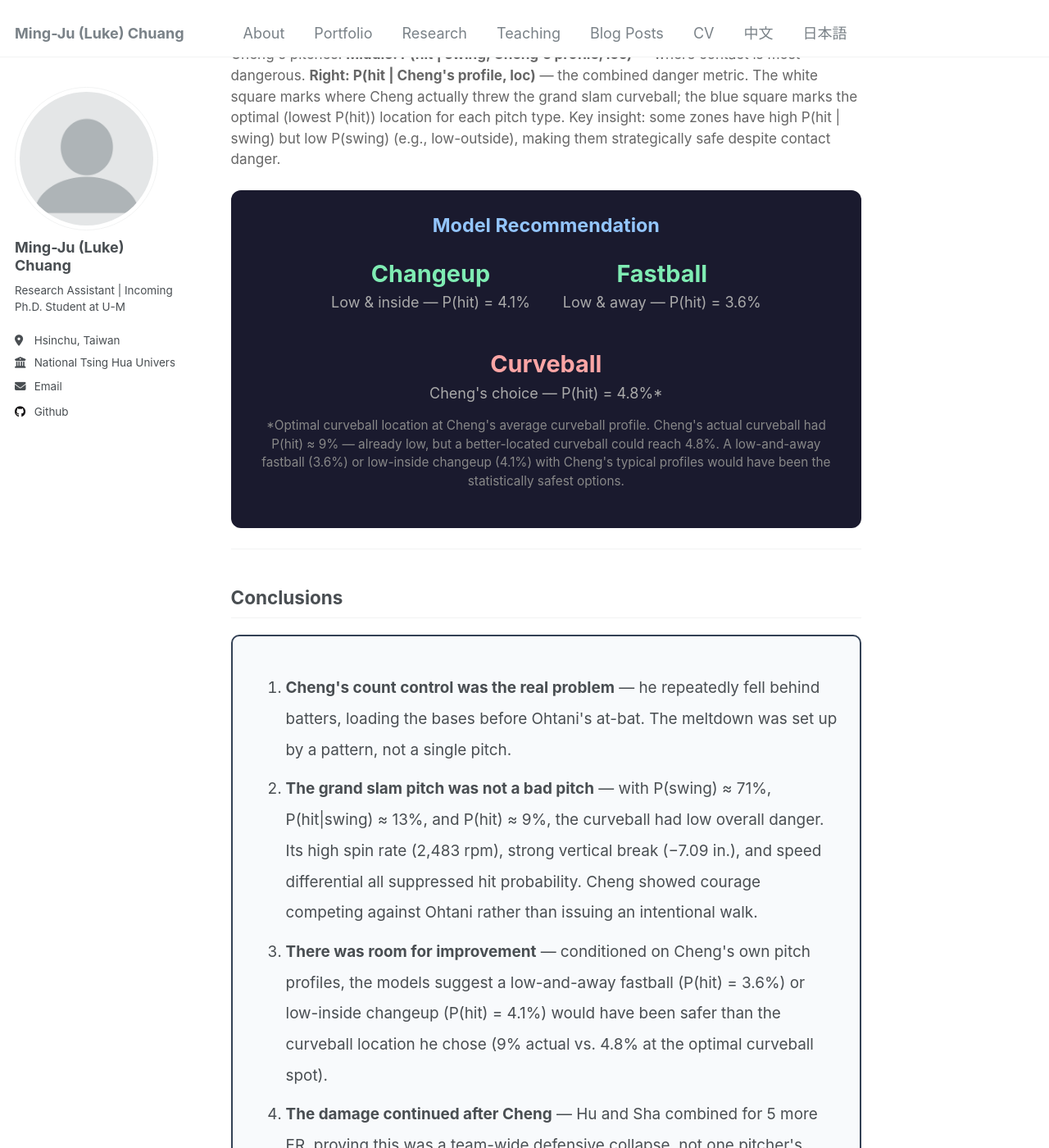
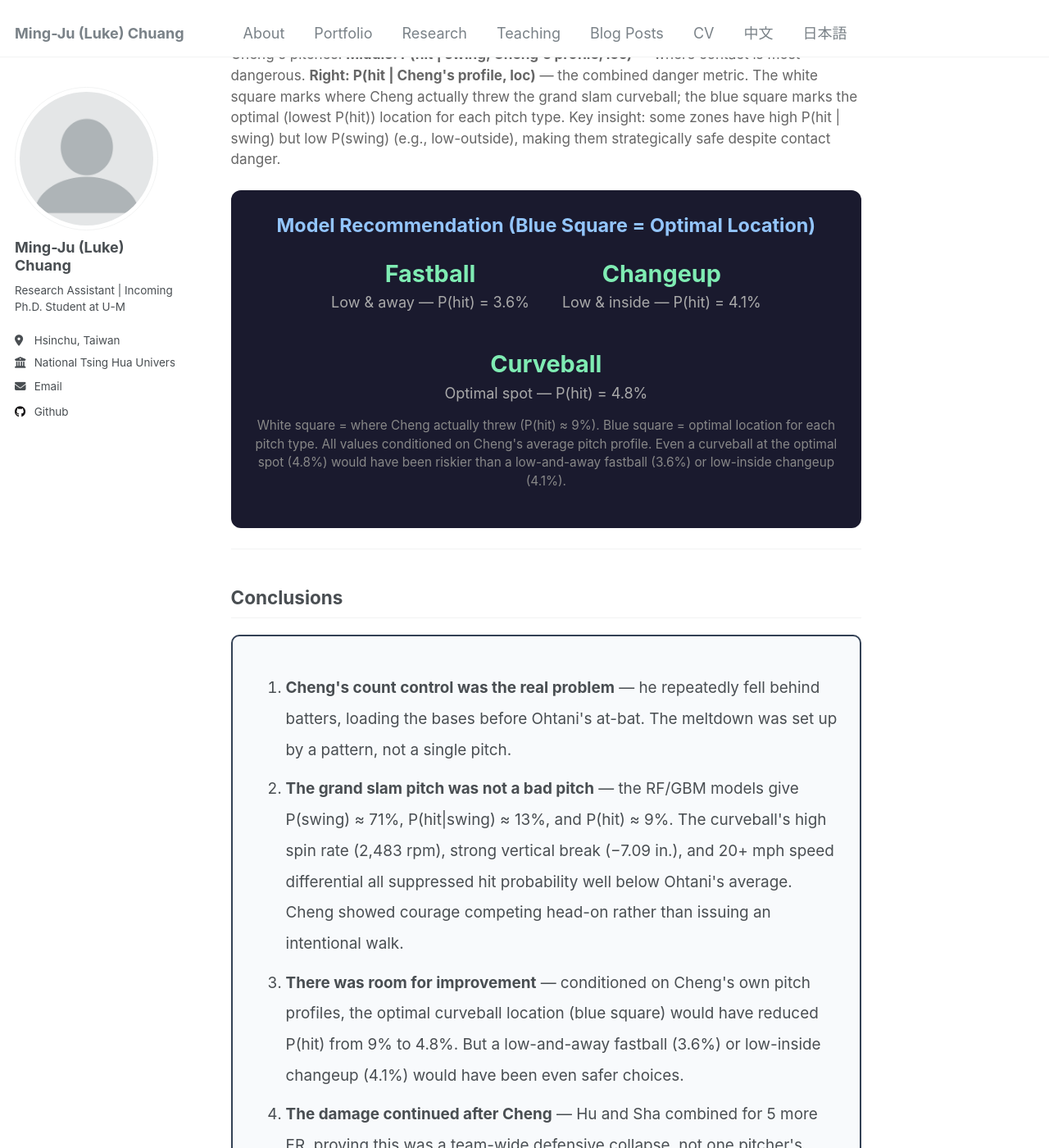
Before and after one commit to LukeChuang890212/LukeChuang890212.github.io, a Jekyll site: the page built from _portfolio/portfolio-98-baseball-jpn.md, in a window 1280 px wide and 1400 px high, scrolled down 8144 px. Shown: the whole window at 82% size. Built offline with Jekyll 4.4.1, drawn with Linux system fonts in a browser that asks for light colours.

Commit message:
Fix recommendation card and conclusions to match strategy figure
- Recommendation card now references white square (actual) vs blue
  square (optimal) markers matching the figure
- Removed confusing "Cheng's choice" label from curveball card
- Conclusions reference blue square and clarify 9% → 4.8% improvement
- All values clearly noted as conditioned on Cheng's pitch profile

Co-Authored-By: Claude Opus 4.6 <noreply@anthropic.com>

```diff
--- a/_portfolio/portfolio-98-baseball-jpn.md
+++ b/_portfolio/portfolio-98-baseball-jpn.md
@@ -152,13 +152,13 @@ collection: portfolio
 <p style="color: #666; font-size: 0.95em;">GBM & RF ensemble average, conditioned on <strong>Cheng's average pitch profile</strong> for each pitch type on a 2-1 count. Each row is one of Cheng's four pitches (Four-Seam Fastball, Curveball, Changeup, Slider). <strong>Left: P(swing | Cheng's profile, loc)</strong> — where Ohtani would offer against Cheng's pitches. <strong>Middle: P(hit | swing, Cheng's profile, loc)</strong> — where contact is most dangerous. <strong>Right: P(hit | Cheng's profile, loc)</strong> — the combined danger metric. The white square marks where Cheng actually threw the grand slam curveball; the blue square marks the optimal (lowest P(hit)) location for each pitch type. Key insight: some zones have high P(hit | swing) but low P(swing) (e.g., low-outside), making them strategically safe despite contact danger.</p>
 
 <div style="background: #1a1a2e; padding: 25px; border-radius: 12px; margin: 25px 0; text-align: center;">
-  <p style="color: #93c5fd; font-size: 1.3em; font-weight: bold; margin: 0;">Model Recommendation</p>
+  <p style="color: #93c5fd; font-size: 1.3em; font-weight: bold; margin: 0;">Model Recommendation (Blue Square = Optimal Location)</p>
   <div style="display: flex; justify-content: center; gap: 40px; margin-top: 20px; flex-wrap: wrap;">
+    <div><span style="font-size: 1.6em; font-weight: bold; color: #7fecb3;">Fastball</span><br><span style="color: #aaa;">Low & away — P(hit) = 3.6%</span></div>
     <div><span style="font-size: 1.6em; font-weight: bold; color: #7fecb3;">Changeup</span><br><span style="color: #aaa;">Low & inside — P(hit) = 4.1%</span></div>
-    <div><span style="font-size: 1.6em; font-weight: bold; color: #7fecb3;">Fastball</span><br><span style="color: #aaa;">Low & away — P(hit) = 3.6%</span></div>
-    <div><span style="font-size: 1.6em; font-weight: bold; color: #fca5a5;">Curveball</span><br><span style="color: #aaa;">Cheng's choice — P(hit) = 4.8%*</span></div>
+    <div><span style="font-size: 1.6em; font-weight: bold; color: #7fecb3;">Curveball</span><br><span style="color: #aaa;">Optimal spot — P(hit) = 4.8%</span></div>
   </div>
-  <p style="color: #888; font-size: 0.85em; margin-top: 15px;">*Optimal curveball location at Cheng's average curveball profile. Cheng's actual curveball had P(hit) ≈ 9% — already low, but a better-located curveball could reach 4.8%. A low-and-away fastball (3.6%) or low-inside changeup (4.1%) with Cheng's typical profiles would have been the statistically safest options.</p>
+  <p style="color: #888; font-size: 0.85em; margin-top: 15px;">White square = where Cheng actually threw (P(hit) ≈ 9%). Blue square = optimal location for each pitch type. All values conditioned on Cheng's average pitch profile. Even a curveball at the optimal spot (4.8%) would have been riskier than a low-and-away fastball (3.6%) or low-inside changeup (4.1%).</p>
 </div>
 
 ---
@@ -168,8 +168,8 @@ collection: portfolio
 <div style="background: #f8fafc; border: 2px solid #334155; padding: 25px; border-radius: 10px; margin: 20px 0;">
   <ol style="line-height: 2; font-size: 1.05em;">
     <li><strong>Cheng's count control was the real problem</strong> — he repeatedly fell behind batters, loading the bases before Ohtani's at-bat. The meltdown was set up by a pattern, not a single pitch.</li>
-    <li><strong>The grand slam pitch was not a bad pitch</strong> — with P(swing) ≈ 71%, P(hit|swing) ≈ 13%, and P(hit) ≈ 9%, the curveball had low overall danger. Its high spin rate (2,483 rpm), strong vertical break (−7.09 in.), and speed differential all suppressed hit probability. Cheng showed courage competing against Ohtani rather than issuing an intentional walk.</li>
-    <li><strong>There was room for improvement</strong> — conditioned on Cheng's own pitch profiles, the models suggest a low-and-away fastball (P(hit) = 3.6%) or low-inside changeup (P(hit) = 4.1%) would have been safer than the curveball location he chose (9% actual vs. 4.8% at the optimal curveball spot).</li>
+    <li><strong>The grand slam pitch was not a bad pitch</strong> — the RF/GBM models give P(swing) ≈ 71%, P(hit|swing) ≈ 13%, and P(hit) ≈ 9%. The curveball's high spin rate (2,483 rpm), strong vertical break (−7.09 in.), and 20+ mph speed differential all suppressed hit probability well below Ohtani's average. Cheng showed courage competing head-on rather than issuing an intentional walk.</li>
+    <li><strong>There was room for improvement</strong> — conditioned on Cheng's own pitch profiles, the optimal curveball location (blue square) would have reduced P(hit) from 9% to 4.8%. But a low-and-away fastball (3.6%) or low-inside changeup (4.1%) would have been even safer choices.</li>
     <li><strong>The damage continued after Cheng</strong> — Hu and Sha combined for 5 more ER, proving this was a team-wide defensive collapse, not one pitcher's failure.</li>
   </ol>
 </div>
```
